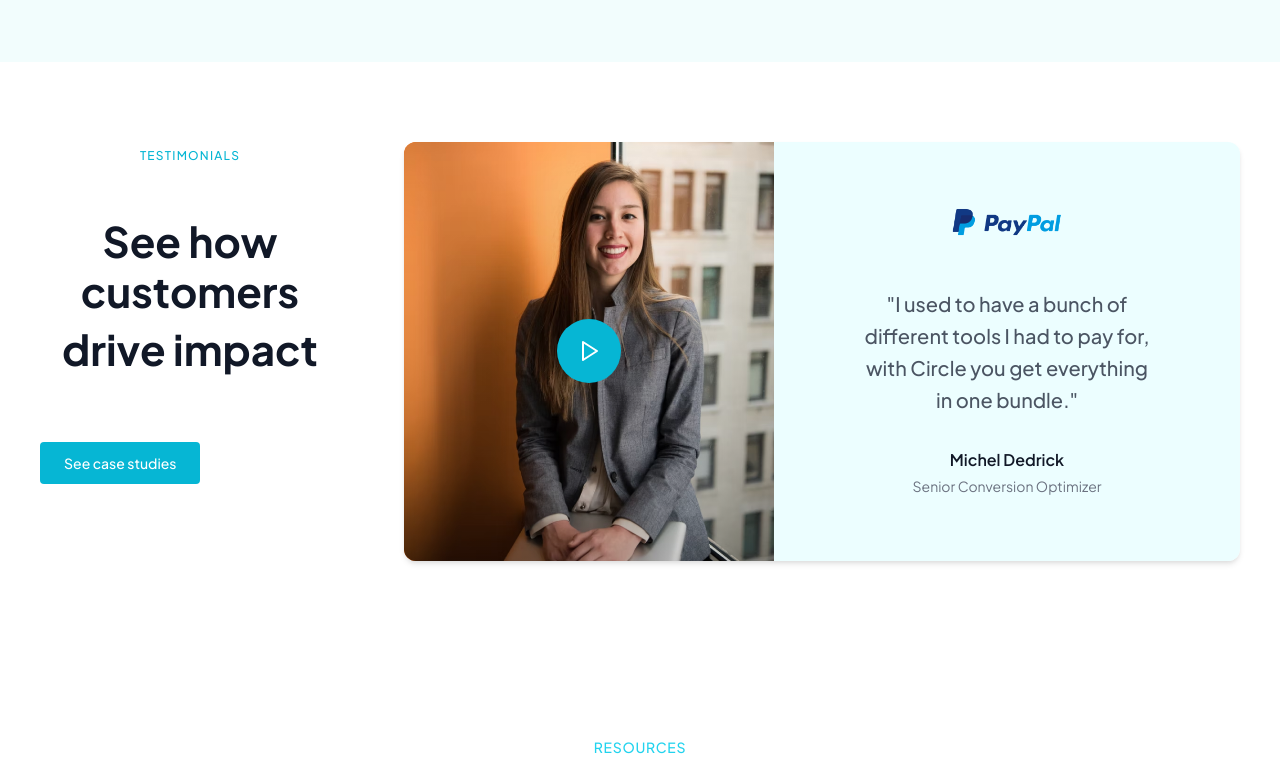
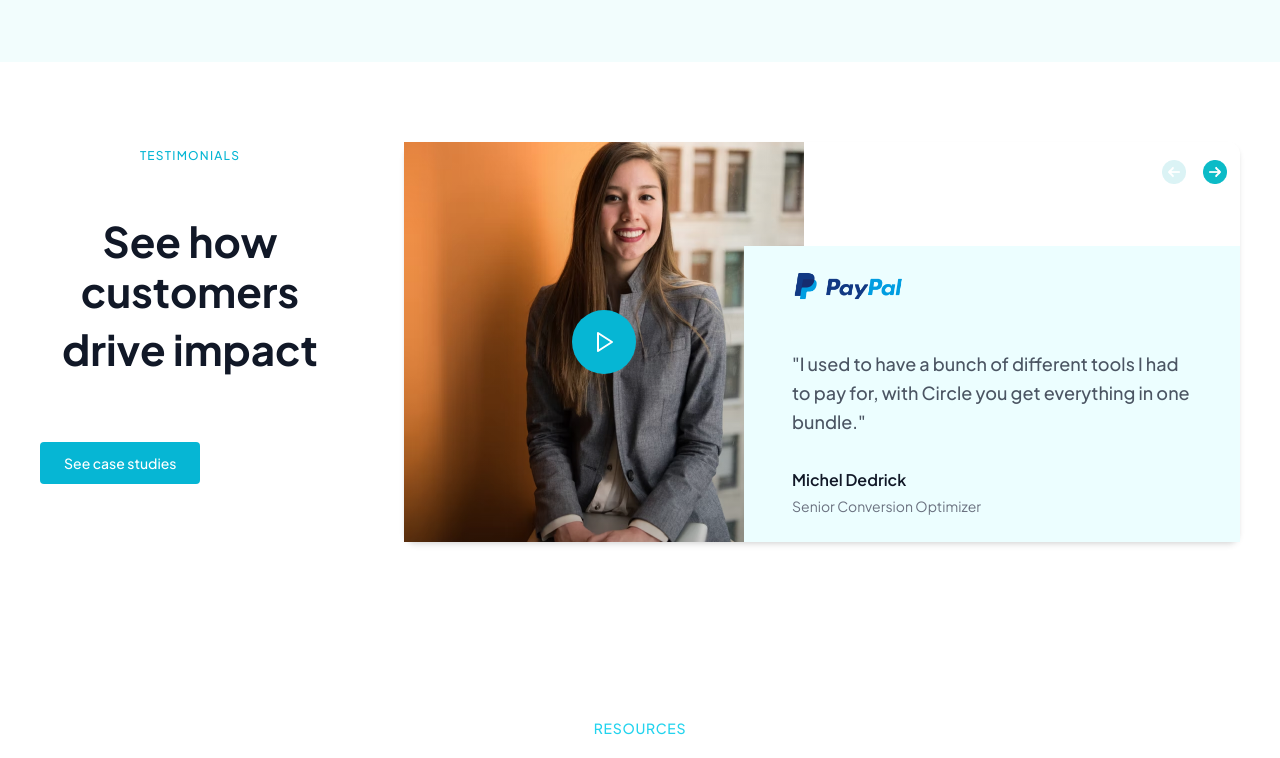
Before and after one commit to KrievinsT/oCircle, a React (Vite) app: page / in a window 1280 px wide. Shown: the part 1954-2712 px from the top of the page. Built offline with nearby package versions, Linux system fonts and the light colour scheme.

Commit message:
Testimonials desktop design fixed

```diff
--- a/src/components/Hero/Hero.jsx
+++ b/src/components/Hero/Hero.jsx
@@ -55,7 +55,7 @@ const Hero = () => {
               </div>
               <div className="hero__badge">
                 <span className="hero__badge-check">✓</span>
-                <span className="hero__badge-text"><strong>Leader</strong>@G2 Summer</span>
+                <span className="hero__badge-text"><strong>Leader@G2</strong> Summer</span>
               </div>
             </div>
           </div>
--- a/src/components/Hero/Hero.scss
+++ b/src/components/Hero/Hero.scss
@@ -119,7 +119,7 @@
         font-size: 14px;
 
         strong {
-          color: #1a1a1a;
+          color: #00d4d4;
         }
       }
     }
--- a/src/components/Testimonials/Testimonials.jsx
+++ b/src/components/Testimonials/Testimonials.jsx
@@ -3,31 +3,27 @@ import { Play } from 'lucide-react';
 import './Testimonials.scss';
 import paypal from '../../assets/paypal.png';
 import girlSit from '../../assets/girl_sit.png';
+import buttonRight from '../../assets/button-right.png';
+import buttonLeft from '../../assets/button-left.png';
 
 const Testimonials = () => {
   return (
     <section className="testimonials">
       <div className="testimonials__container">
-        <div className="testimonials__header">
+        <header className="testimonials__header">
           <span className="testimonials__label">TESTIMONIALS</span>
           <div className="testimonials__title-group">
             <h2 className="testimonials__title">
               See how customers
               <span className="testimonials__title-emphasis">drive impact</span>
             </h2>
-            <button className="testimonials__cta">
-              See case studies
-            </button>
+            <button className="testimonials__cta">See case studies</button>
           </div>
-        </div>
+        </header>
 
         <div className="testimonials__content">
           <div className="testimonials__media">
-            <img
-              src={girlSit}
-              alt="Testimonial video thumbnail"
-              className="testimonials__image"
-            />
+            <img src={girlSit} alt="Customer testimonial" className="testimonials__image" />
             <button className="testimonials__play-button">
               <Play className="testimonials__play-icon" />
             </button>
@@ -35,25 +31,25 @@ const Testimonials = () => {
 
           <div className="testimonials__quote">
             <div className="testimonials__quote-content">
-              <img
-                src={paypal}
-                alt="PayPal logo"
-                className="testimonials__company-logo"
-              />
-              <blockquote className="testimonials__quote-text">
+              <img src={paypal} alt="PayPal logo" className="testimonials__company-logo" />
+              <p className="testimonials__quote-text">
                 "I used to have a bunch of different tools I had to pay for, with Circle you get everything in one bundle."
-              </blockquote>
-              <footer className="testimonials__quote-attribution">
+              </p>
+              <div className="testimonials__quote-attribution">
                 <cite className="testimonials__quote-author">Michel Dedrick</cite>
                 <span className="testimonials__quote-role">Senior Conversion Optimizer</span>
-              </footer>
+              </div>
             </div>
           </div>
 
           <div className="testimonials__navigation">
-            <button className="testimonials__nav-dot testimonials__nav-dot--active" aria-label="View testimonial 1"></button>
-            <button className="testimonials__nav-dot" aria-label="View testimonial 2"></button>
-          </div>
+  <button className="testimonials__nav-arrow testimonials__nav-arrow--prev">
+    <img src={buttonRight} className="testimonials__nav-arrow-icon" />
+  </button>
+  <button className="testimonials__nav-arrow testimonials__nav-arrow--next">
+    <img src={buttonLeft} className="testimonials__nav-arrow-icon" />
+  </button>
+</div>
         </div>
       </div>
     </section>
--- a/src/components/Testimonials/Testimonials.scss
+++ b/src/components/Testimonials/Testimonials.scss
@@ -8,6 +8,7 @@
     display: flex;
     align-items: flex-start;
     gap: 64px;
+    position: relative;
   }
 
   &__header {
@@ -65,13 +66,15 @@
     position: relative;
     display: flex;
     border-radius: 12px;
-    overflow: hidden;
+    overflow: visible;
     box-shadow: 0 4px 6px -1px rgba(0, 0, 0, 0.1),
                 0 2px 4px -1px rgba(0, 0, 0, 0.06);
   }
 
   &__media {
     position: relative;
+    max-height:400px;
+    max-width:400px;
     flex: 1;
     background-color: #f97316;
 
@@ -124,11 +127,16 @@
   }
 
   &__quote {
+    max-height:200px;
+    text-align: left;
     flex: 1;
     background-color: #ecfeff;
     padding: 48px;
     display: flex;
     align-items: center;
+    position:absolute;
+    right:0;
+    bottom:0;
   }
 
   &__quote-content {
@@ -141,7 +149,7 @@
   }
 
   &__quote-text {
-    font-size: 20px;
+    font-size: 18px;
     line-height: 1.6;
     color: #4b5563;
     margin-bottom: 32px;
@@ -168,32 +176,43 @@
 
   &__navigation {
     position: absolute;
-    right: -24px;
-    top: 50%;
-    transform: translateY(-50%);
+    right: 5px;
+    top: 10px;
     display: flex;
-    flex-direction: column;
-    gap: 8px;
-    padding: 8px;
+    gap: 1px;
+    padding: 8p x;
+    z-index: 2;
   }
 
-  &__nav-dot {
-    width: 8px;
-    height: 8px;
+  &__nav-arrow {
+    width: 40px;
+    height: 40px;
     border-radius: 50%;
     border: none;
-    background-color: #d1d5db;
+    background-color: transparent;
     padding: 0;
     cursor: pointer;
+    display: flex;
+    align-items: center;
+    justify-content: center;
     transition: background-color 0.2s ease;
 
-    &--active {
-      background-color: #06b6d4;
+    &--prev {
+      .testimonials__nav-arrow-icon {
+        color: #06b6d4;
+        width: 24px;
+        height: 24px;
+      }
     }
 
-    &:hover:not(&--active) {
-      background-color: #9ca3af;
+    &--next {
+      .testimonials__nav-arrow-icon {
+        color: #06b6d4;
+        width: 24px;
+        height: 24px;
+      }
     }
+
   }
 
   @media (max-width: 1024px) {
@@ -267,6 +286,10 @@
       font-size: 32px;
     }
 
+    &__quote {
+      position:initial;
+    }
+
     &__quote-text {
       font-size: 18px;
     }
```
Also changed, not shown: src/assets/button-left.png (added), src/assets/button-right.png (added).
